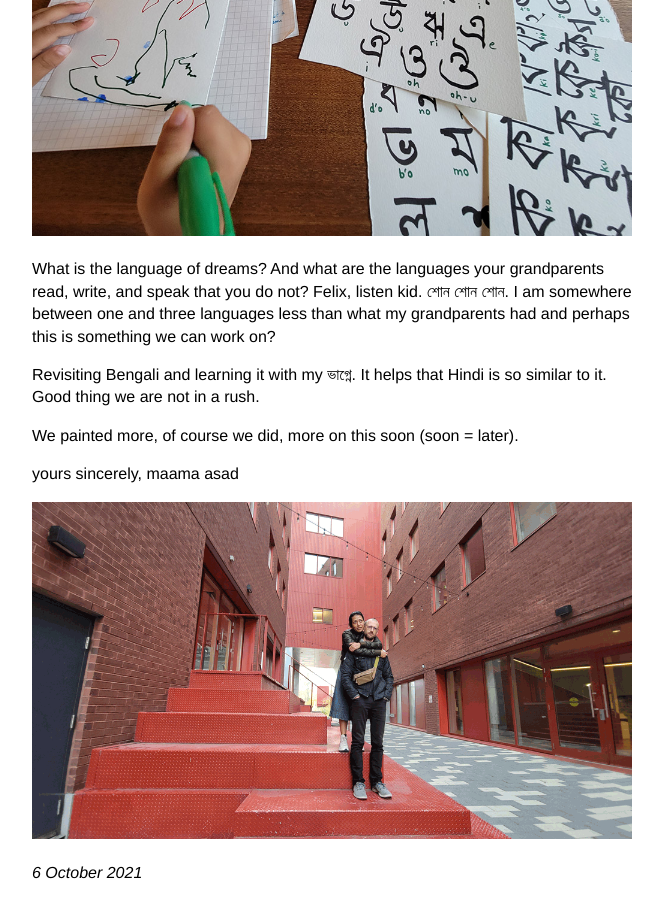
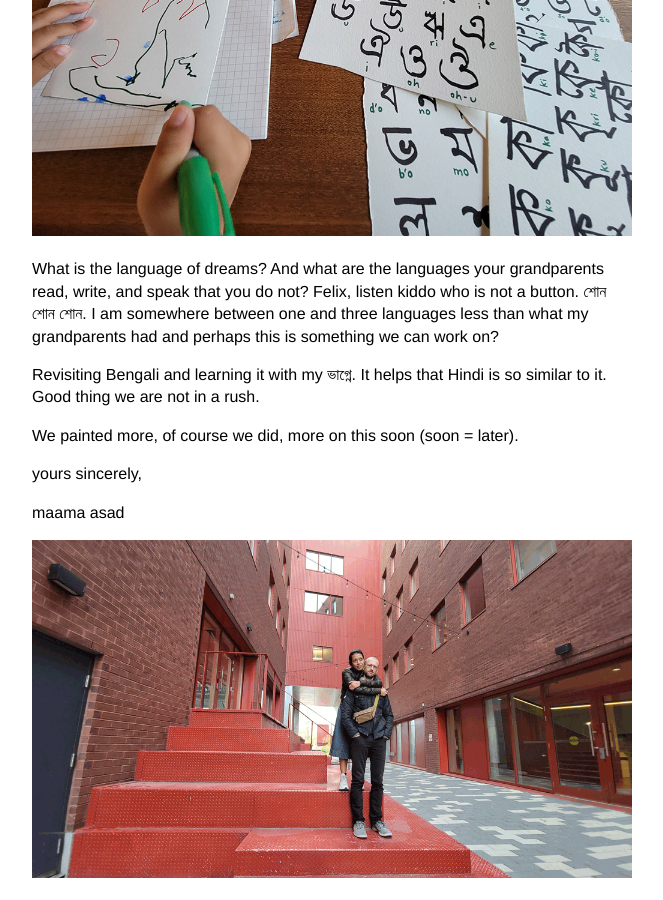
Before and after one commit to pippinbarr/felixkhaledbarr.com, a Jekyll site: the page built from _posts/2021-10-06-the-one-where-a-fog-descends-and-felix-cries-yells-snot-spillsover everywhere.md, in a window 1280 px wide and 900 px high, scrolled down 2180 px. Shown: the whole window, without its empty margins (308-971 px from the left). Built offline with Jekyll 4.4.1, drawn with Linux system fonts in a browser that asks for light colours.

Commit message:
Update 2021-10-06-the-one-where-a-fog-descends-and-felix-cries-yells-snot-spillsover everywhere.md

```diff
--- a/_posts/2021-10-06-the-one-where-a-fog-descends-and-felix-cries-yells-snot-spillsover everywhere.md
+++ b/_posts/2021-10-06-the-one-where-a-fog-descends-and-felix-cries-yells-snot-spillsover everywhere.md
@@ -28,13 +28,14 @@ Better that than raining frogs?
 
 ![](/assets/images/05-20211006_051721-the-one-where-we-keep-bangla-in-our-hearts-and-minds.jpg)
 
-What is the language of dreams? And what are the languages your grandparents read, write, and speak that you do not? Felix, listen kid. শোন শোন শোন. I am somewhere between one and three languages less than what my grandparents had and perhaps this is something we can work on?
+What is the language of dreams? And what are the languages your grandparents read, write, and speak that you do not? Felix, listen kiddo who is not a button. শোন শোন শোন. I am somewhere between one and three languages less than what my grandparents had and perhaps this is something we can work on?
 
 Revisiting Bengali and learning it with my ভাগ্নে. It helps that Hindi is so similar to it. Good thing we are not in a rush.
 
 We painted more, of course we did, more on this soon (soon = later).
 
 yours sincerely,
+
 maama asad
 
 ![](/assets/images/05-20211006_055532-the-one-where-we-are-all-glad-these-two-met-and-make-it-game.gif)
```
